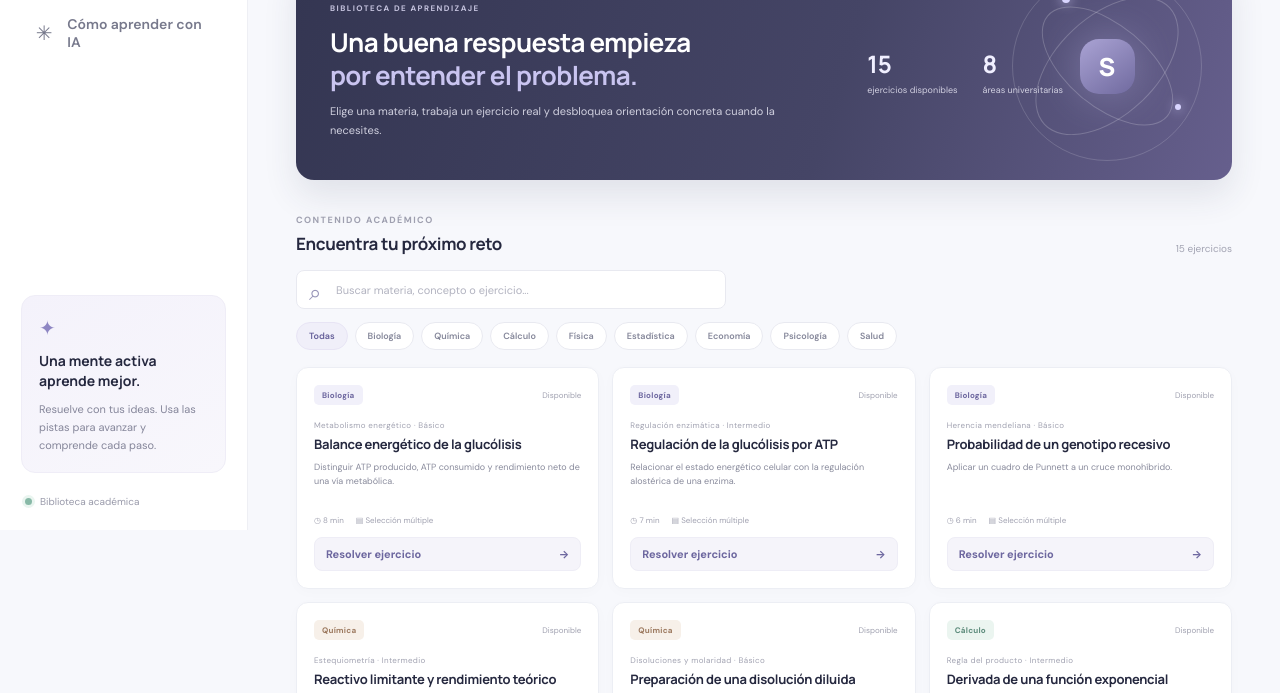
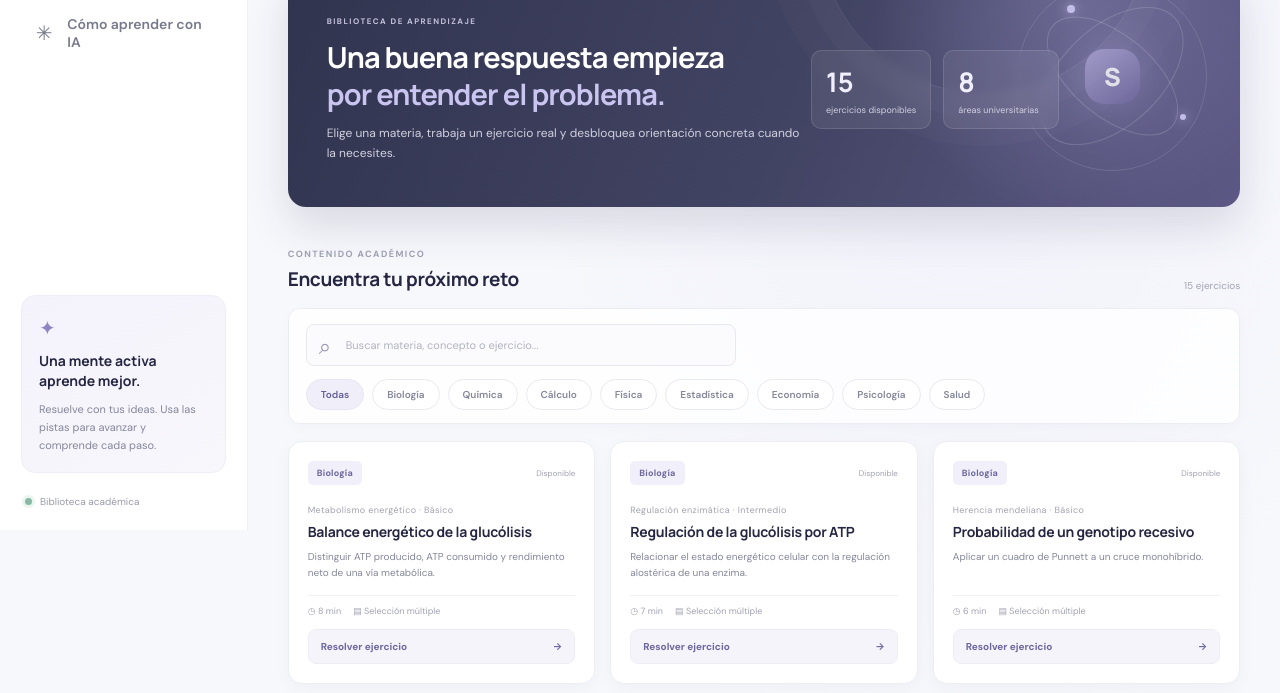
Before and after one commit to nexiqu/Prototipo, a plain HTML site: page index.html in a window 1280 px wide. Shown: the part 270-963 px from the top of the page. Drawn offline with Linux system fonts and the light colour scheme.

Commit message:
Polish SYNAPTIA academic library layout and exercise cards

```diff
--- a/styles.css
+++ b/styles.css
@@ -495,3 +495,110 @@ h1 { margin: 12px 0 8px; font: 700 clamp(29px, 3vw, 37px)/1.2 Manrope, sans-seri
   .main-content { padding-bottom:94px; }
   .app-footer { margin-bottom:4px; }
 }
+
+
+/* Final visual refinement for the academic library */
+:root {
+  --ink: #252641;
+  --purple: #766fb0;
+  --purple-dark: #5c578e;
+  --paper: #f7f8fc;
+}
+body { background: radial-gradient(ellipse at 75% 0%, #f0effa 0, transparent 36%), #f7f8fc; }
+.main-content { max-width: 1580px; padding-left: clamp(28px,3.1vw,54px); padding-right: clamp(28px,3.1vw,54px); }
+.topbar { margin-bottom: 42px; }
+.welcome-row { margin-bottom: 26px; }
+.welcome-row h1 { font-size: clamp(32px,3.15vw,42px); letter-spacing:-1.65px; }
+.welcome-copy { font-size:13px; letter-spacing:.02px; }
+.library-banner {
+  min-height: 235px;
+  padding: 34px 39px;
+  background:
+    radial-gradient(circle at 84% 16%, rgba(177,170,225,.30), transparent 26%),
+    linear-gradient(112deg,#31344f 0%,#414362 52%,#5c5885 100%);
+  box-shadow:0 19px 44px rgba(46,47,80,.15);
+}
+.library-banner:after {
+  content:"";
+  position:absolute;
+  width:330px;height:330px;
+  right:90px;top:-210px;
+  border:1px solid rgba(255,255,255,.10);
+  border-radius:50%;
+  box-shadow:0 0 0 24px rgba(255,255,255,.018),0 0 0 52px rgba(255,255,255,.015);
+}
+.library-banner h2 { font-size:29px; letter-spacing:-.9px; }
+.library-banner p { max-width:495px; font-size:12px; }
+.banner-stats { gap:12px; margin-right:142px; }
+.banner-stats > div {
+  min-width:116px;
+  padding:12px 14px;
+  border:1px solid rgba(255,255,255,.12);
+  border-radius:10px;
+  background:rgba(255,255,255,.07);
+  backdrop-filter:blur(5px);
+}
+.banner-stats strong { font-size:27px; }
+.banner-stats span { font-size:9px; }
+.banner-orbit { right:33px; opacity:.8; }
+.library-heading { margin-top:36px; margin-bottom:16px; }
+.library-heading h2 { font-size:19px; }
+.library-controls {
+  padding:15px 17px 13px;
+  border:1px solid #ececf3;
+  background:rgba(255,255,255,.82);
+  border-radius:12px;
+  box-shadow:0 4px 14px rgba(38,41,70,.025);
+}
+.search-wrap input { height:42px; background:#fbfbfd; font-size:11px; }
+.filter-chips { gap:8px; }
+.filter-chip { padding:8px 14px; font-size:10px; }
+.exercise-grid { gap:15px; }
+.exercise-card {
+  position:relative;
+  min-height:242px;
+  padding:19px;
+  border-radius:14px;
+  box-shadow:0 5px 18px rgba(38,41,70,.035);
+  overflow:hidden;
+}
+.exercise-card:before {
+  content:"";
+  position:absolute;
+  inset:0 auto 0 0;
+  width:3px;
+  background:linear-gradient(180deg,#aaa4d2,#e8e6f3);
+  opacity:.0;
+  transition:opacity .2s;
+}
+.exercise-card:hover:before { opacity:1; }
+.exercise-card:hover { transform:translateY(-3px); box-shadow:0 14px 28px rgba(38,41,70,.075); }
+.exercise-card-top { margin-bottom:2px; }
+.subject-tag { padding:6px 9px; font-size:9px; }
+.exercise-card-topic { margin-top:17px; font-size:9px; }
+.exercise-card h3 { font-size:14px; line-height:1.4; }
+.exercise-card > p { font-size:10px; line-height:1.65; color:#85879a; }
+.exercise-card-meta { font-size:9px; border-top:1px solid #f0f0f5; width:100%; }
+.button-card { padding:10px 12px; font-size:10px; }
+.source-note { margin:17px 2px 0; }
+.no-results { margin-top:8px; padding:42px 24px; background:#fff; border-radius:13px; border:1px dashed #dcdbe9; }
+.exercise-main { border-radius:14px; }
+@media(max-width:1100px) {
+  .banner-stats { margin-right:105px; }
+}
+@media(max-width:800px) {
+  .main-content { padding-left:24px; padding-right:24px; }
+  .banner-stats { margin-right:85px; }
+}
+@media(max-width:560px) {
+  .main-content { padding-left:17px; padding-right:17px; }
+  .topbar { margin-bottom:25px; }
+  .welcome-row h1 { font-size:30px; }
+  .library-banner { min-height:260px; padding:24px 20px; }
+  .library-banner h2 { font-size:23px; }
+  .banner-stats { margin:0; }
+  .banner-stats > div { min-width:105px; padding:9px 11px; }
+  .banner-orbit { right:-80px; }
+  .library-controls { padding:12px; }
+  .exercise-card { min-height:0; padding:17px; }
+}
```
